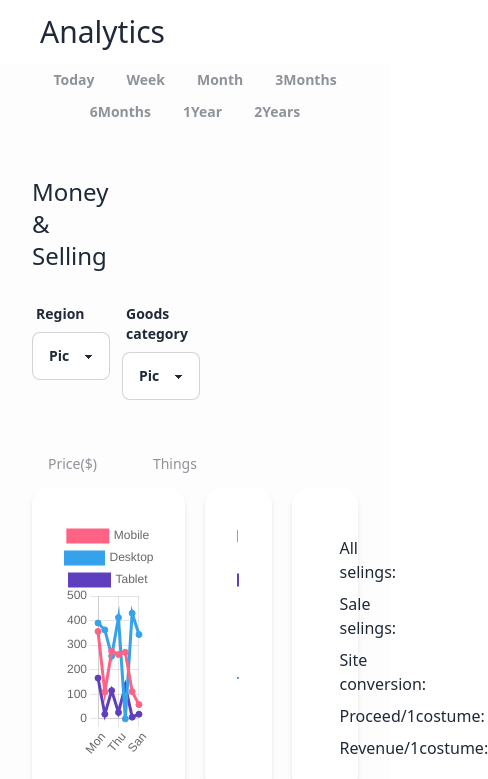
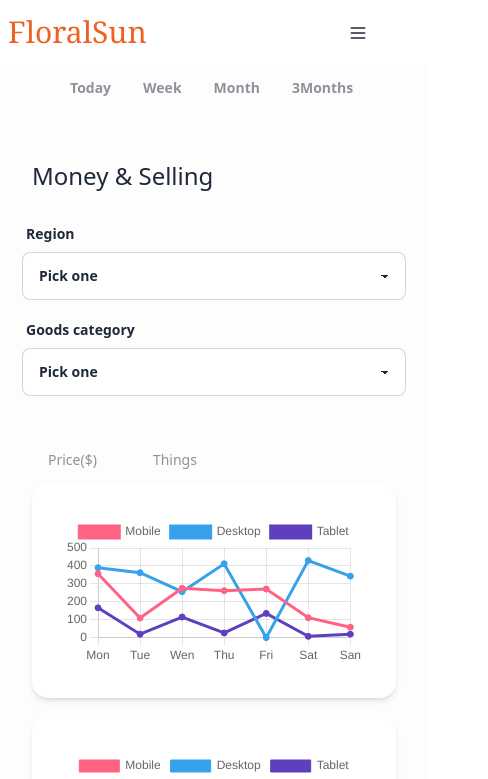
Before and after one commit to stefanAntonic/dashboard-app, a React (Create React App) app: page / in a window 390 px wide. Shown: the top 779 px of the page, 488 px wide, since content can reach past the window. Built offline with nearby package versions, Linux system fonts and the light colour scheme.

Commit message:
refactoring

```diff
--- a/src/components/content/Content.jsx
+++ b/src/components/content/Content.jsx
@@ -11,7 +11,7 @@ function Content() {
       <Heading />
       <Tabs />
       <MoneySelling />
-      <div className=" grid grid-cols-5 gap-5 mt-12 place-content-evenly  pl-8 pr-8 box-border">
+      <div className=" flex flex-col justify-center md:grid grid-cols-5 lg:grid grid-cols-5 xl:grid grid-cols-5  gap-5 mt-16 mb-16 place-content-evenly  pl-8 pr-8 box-border">
         <DeliveryStats />
         <OrdersBarChart />
         <UsersCostumersBarChart />
--- a/src/components/content/DeliveryStats.jsx
+++ b/src/components/content/DeliveryStats.jsx
@@ -9,7 +9,7 @@ function DeliveryStats() {
       <div className="card-title">
         <h1 className="text-2xl text-left ml-4">Delivery</h1>
       </div>
-      <div>
+      <div className="text-left md:text-center lg:text-center">
         <a className="tab " id="chart2-stats-price" onClick={handleClick}>
           Price($)
         </a>
--- a/src/components/content/DropdownSelect.jsx
+++ b/src/components/content/DropdownSelect.jsx
@@ -3,10 +3,10 @@
 
 function DropdownSelect() {
   return (
-    <div className="ml-8 mt-12 w-1/5">
-    <h1 className="text-2xl">Money & Selling</h1>
-    <div className="flex flex-row gap-3 pt-6">
-      <div className="form-control w-full max-w-xs">
+    <div className="mt-12 lg:ml-8 md:ml-8 lg:w-1/5 md:w-1/5">
+    <h1 className="text-2xl ml-8">Money & Selling</h1>
+    <div className="flex flex-col items-center lg:flex-row md:flex-row gap-3 pt-6">
+      <div className="form-control w-full max-w-sm lg:max-w-xs">
         <label className="label label-text font-bold">Region</label>
         <select className="select select-bordered">
           <option disabled selected>
@@ -19,7 +19,7 @@ function DropdownSelect() {
           <option>Star Trek</option>
         </select>
       </div>
-      <div className="form-control w-full max-w-xs">
+      <div className="form-control w-full max-w-sm lg:max-w-xs">
         <label className="label label-text font-bold">Goods category</label>
         <select className="select select-bordered">
           <option disabled selected>
--- a/src/components/content/MoneySellingCharts.jsx
+++ b/src/components/content/MoneySellingCharts.jsx
@@ -7,7 +7,7 @@ function MoneySellingCharts() {
   return (
     <>
      <MoneySellingTabs />
-    <div className=" grid grid-cols-4  gap-5 mt-2 place-content-evenly  pl-8 pr-8 box-border">
+    <div className=" flex flex-col justify-center md:grid grid-cols-4 lg:grid grid-cols-4 xl:grid grid-cols-4  gap-5 mt-2 place-content-evenly  pl-8 pr-8 box-border">
     <MoneySellingLineChart />
     <MoneySellingPieChart />
     <MoneySellingStatsCard />
--- a/src/components/content/Tabs.jsx
+++ b/src/components/content/Tabs.jsx
@@ -1,12 +1,14 @@
+import useWindowDimensions from "../../utils/getWindowDimension";
 import { handleActiveText } from "../../utils/helpers";
 
 function Tabs() {
+  const { width } = useWindowDimensions()
   const handleClick = (e) => {
     handleActiveText(e);
   };
 
   return (
-    <div className="tabs flex justify-center ">
+    <div className={`tabs flex ${(width < 480 ? 'justify-start flex-nowrap breadcrumbs max-w-xs ml-auto mr-auto' : 'justify-center')}`}>
       <a id="today" className="tab font-bold " onClick={handleClick}>
         Today
       </a>
--- a/src/components/sidebar/Sidebar.jsx
+++ b/src/components/sidebar/Sidebar.jsx
@@ -6,11 +6,90 @@ import { TbHierarchy2, TbLogout } from "react-icons/tb";
 import useWindowDimensions from "../../utils/getWindowDimension";
 
 function Sidebar() {
-  const { height, width } = useWindowDimensions();
+  const { width } = useWindowDimensions();
 
-
+  if (width < 480) {
     return (
-    <div className="hidden sm:block md:col-span-2 bg-zinc-100 lg:col-span-2 flex flex-col flex flex-col">;
+      <div>
+        <div className="navbar bg-base-100 z-50 fixed top-0 left-0 right-0">
+          <h1 className="flex-1 text-3xl text-[#F06021] font-serif">
+            FloralSun
+          </h1>
+          <div className="navbar-end">
+            <div className="dropdown dropdown-left">
+              <label tabIndex="0" className="btn btn-ghost btn-circle">
+                <button className="btn btn-square btn-ghost">
+                  <svg
+                    xmlns="http://www.w3.org/2000/svg"
+                    fill="none"
+                    viewBox="0 0 24 24"
+                    className="inline-block w-5 h-5 stroke-current"
+                  >
+                    <path
+                      stroke-linecap="round"
+                      stroke-linejoin="round"
+                      stroke-width="2"
+                      d="M4 6h16M4 12h16M4 18h16"
+                    ></path>
+                  </svg>
+                </button>
+              </label>
+              <ul
+                tabIndex="0"
+                className="menu menu-compact dropdown-content mt-3 p-2 shadow bg-base-100 rounded-box w-52"
+              >
+                <li>
+                  <a className="flex flex-row gap-2" href="/">
+                    <IoAnalyticsOutline className="place-self-center" />
+                    Analytics
+                  </a>
+                </li>
+                <li>
+                  <a className="flex flex-row gap-2" href="/">
+                    <IoBagHandleOutline className="place-self-center" />
+                    Goods
+                  </a>
+                </li>
+                <li>
+                  <a className="flex flex-row gap-2" href="/">
+                    <FiTruck className="place-self-center" />
+                    Delivery
+                  </a>
+                </li>
+                <li>
+                  <a className="flex flex-row gap-2" href="/">
+                    <MdOutlineReviews className="place-self-center" />
+                    Reviews
+                  </a>
+                </li>
+                <li>
+                  <a className="flex flex-row gap-2" href="/">
+                    <HiOutlineUserCircle className="place-self-center" />
+                    Users
+                  </a>
+                </li>
+                <li>
+                  <a className="flex flex-row gap-2" href="/">
+                    <TbHierarchy2 className="place-self-center" />
+                    Warehouse&logistic
+                  </a>
+                </li>
+                <li>
+                  <a className="flex flex-row pt-32 px-16" href="/">
+                    <TbLogout className="place-self-center" />
+                    Logout
+                  </a>
+                </li>
+              </ul>
+            </div>
+          </div>
+        </div>
+      </div>
+    );
+  } else {
+    return (
+      <div className="hidden sm:block md:col-span-2 bg-zinc-100 lg:col-span-2 flex flex-col flex flex-col">
+        ;
         <div className=" flex flex-col justify-start items-center ">
           <h1 className="m-5 text-3xl text-[#F06021] font-serif">FloralSun</h1>
           <div className="avatar">
@@ -70,4 +149,6 @@ function Sidebar() {
       </div>
     );
   }
+
+}
 export default Sidebar;
--- a/src/pages/Dashboard.jsx
+++ b/src/pages/Dashboard.jsx
@@ -3,7 +3,7 @@ import Sidebar from "../components/sidebar/Sidebar";
 
 function Dashboard() {
   return (
-    <div className="grid grid-cols-1 h-screen lg:grid-cols-12 md:grid-cols-12 xl:grid-cols-12 2xl:grid-cols-12">
+    <div className="grid h-screen lg:grid-cols-12 md:grid-cols-12 xl:grid-cols-12 2xl:grid-cols-12">
       <Sidebar />
       <Content />
     </div>
```
Lines whose indentation alone changed are shown as unchanged.
